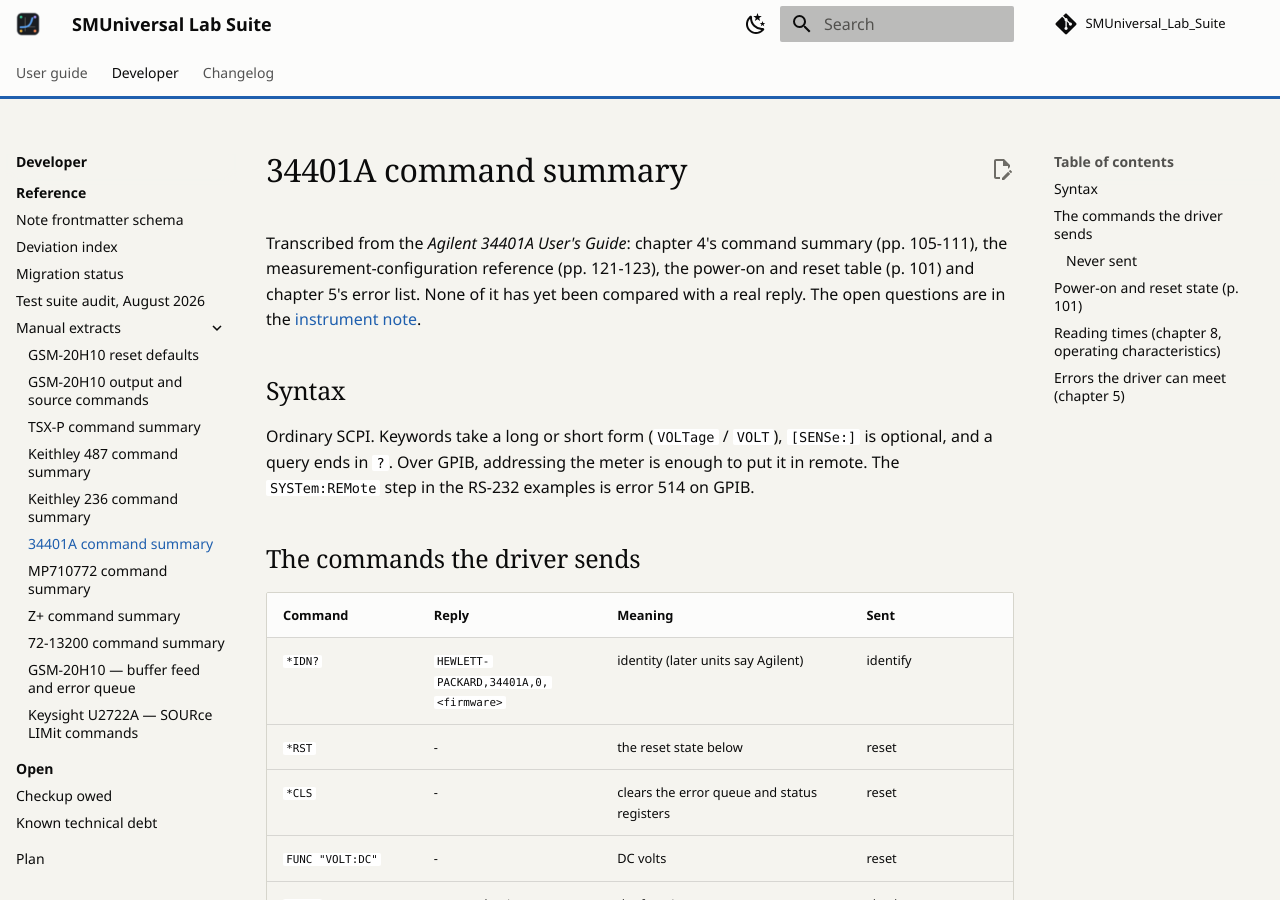
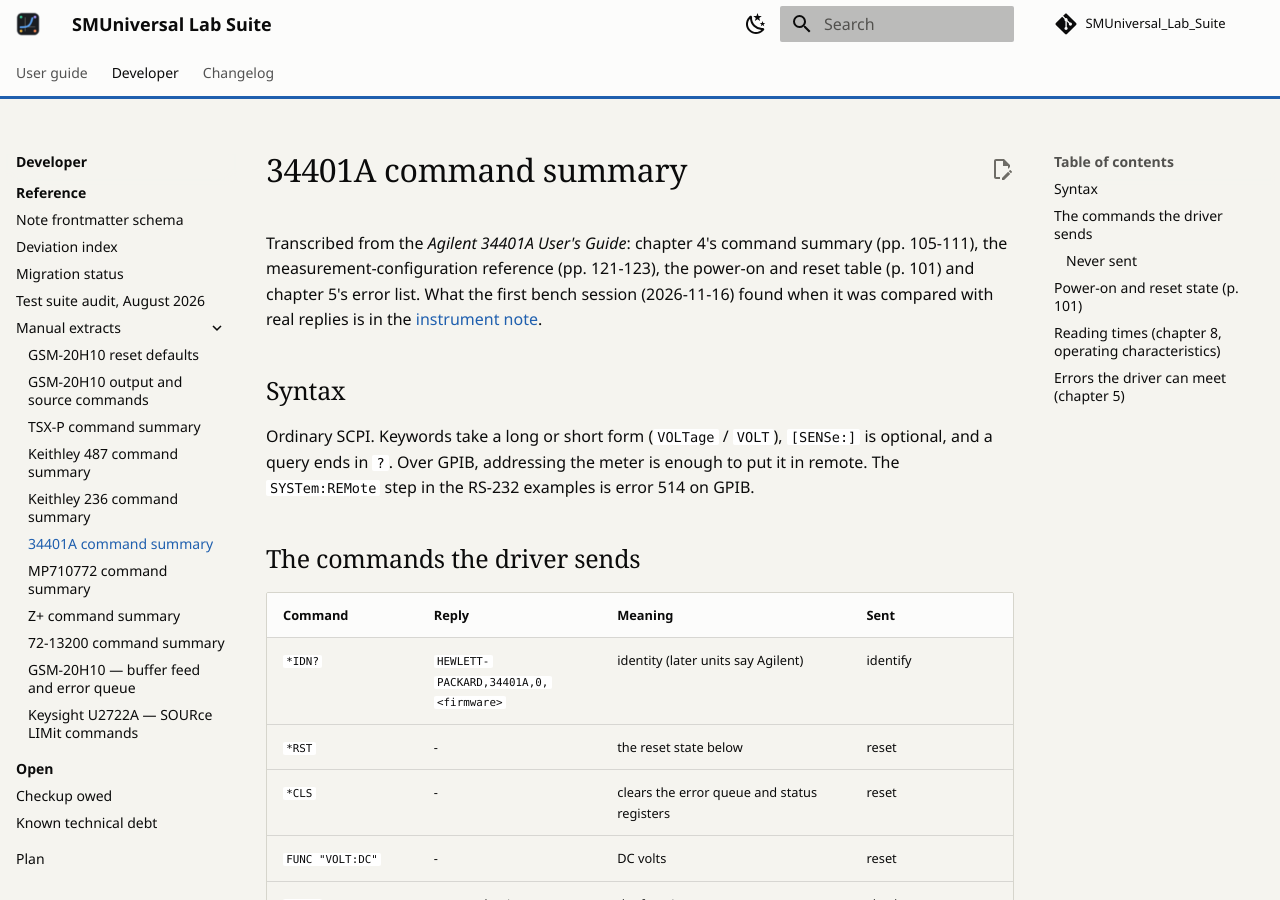
Before and after one commit to jcgutierrezg/SMUniversal_Lab_Suite, an MkDocs documentation site: the page built from docs/reference/manuals/34401a-commands.md, in a window 1280 px wide and 900 px high. Built offline with MkDocs 1.6.1 and Material for MkDocs 9.7.7, drawn with Linux system fonts in a browser that asks for light colours; comment, search, counter and statistics services are not loaded.

Commit message:
Fix three anchors the strict docs build refuses
The site builder turns a heading's em dash into one hyphen, not two, so
the MP710772 and Z36-24 notes' links into the tools page pointed at
anchors that do not exist. The 34401A command reference linked to an
"open questions" section since renamed "Bench answers (2026-11-16)",
and still said nothing had been compared with a real reply.

zensical build --strict now passes; test_docs does not check anchors.

Co-Authored-By: Claude Opus 5.5 <noreply@anthropic.com>

```diff
--- a/docs/reference/manuals/34401a-commands.md
+++ b/docs/reference/manuals/34401a-commands.md
@@ -8,9 +8,9 @@ title: "34401A command summary"
 Transcribed from the *Agilent 34401A User's Guide*: chapter 4's command
 summary (pp. 105-111), the measurement-configuration reference
 (pp. 121-123), the power-on and reset table (p. 101) and chapter 5's
-error list. None of it has yet been compared with a real reply. The open
-questions are in the
-[instrument note](../../instruments/keysight-34401a.md#open-questions).
+error list. What the first bench session (2026-11-16) found when it was
+compared with real replies is in the
+[instrument note](../../instruments/keysight-34401a.md#bench-answers-2026-11-16).
 
 ## Syntax
 
```
Also changed, not shown: docs/instruments/multicomp-mp710772.md (+1 -1 lines), docs/instruments/tdk-lambda-z36-24.md (+1 -1 lines).
